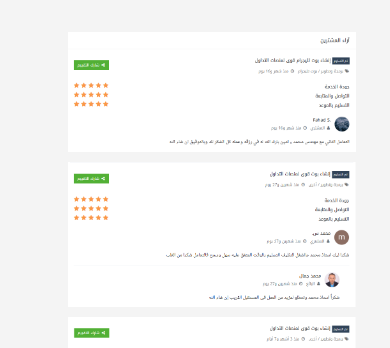
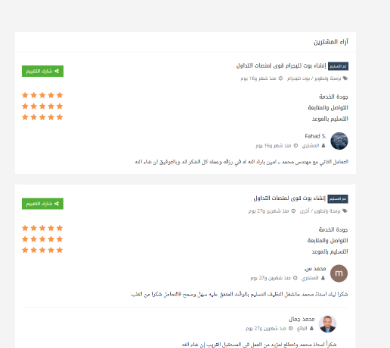
Before and after one commit to DeV-abowady/Lazytrader, a plain HTML site: page index.html in a window 390 px wide. Shown: the part 1652-2000 px from the top of the page. Drawn offline with Linux system fonts and the light colour scheme.

Commit message:
Update media.css

```diff
--- a/media.css
+++ b/media.css
@@ -10,7 +10,7 @@
 
     .container {
 
-        max-width: 90vw;
+        width: 90vw;
 
 
         }
@@ -102,7 +102,7 @@
 
     .testimonial img{
 
-            width: 90%;
+            width: 90vw;
             padding: 5px;
 
     }
```
